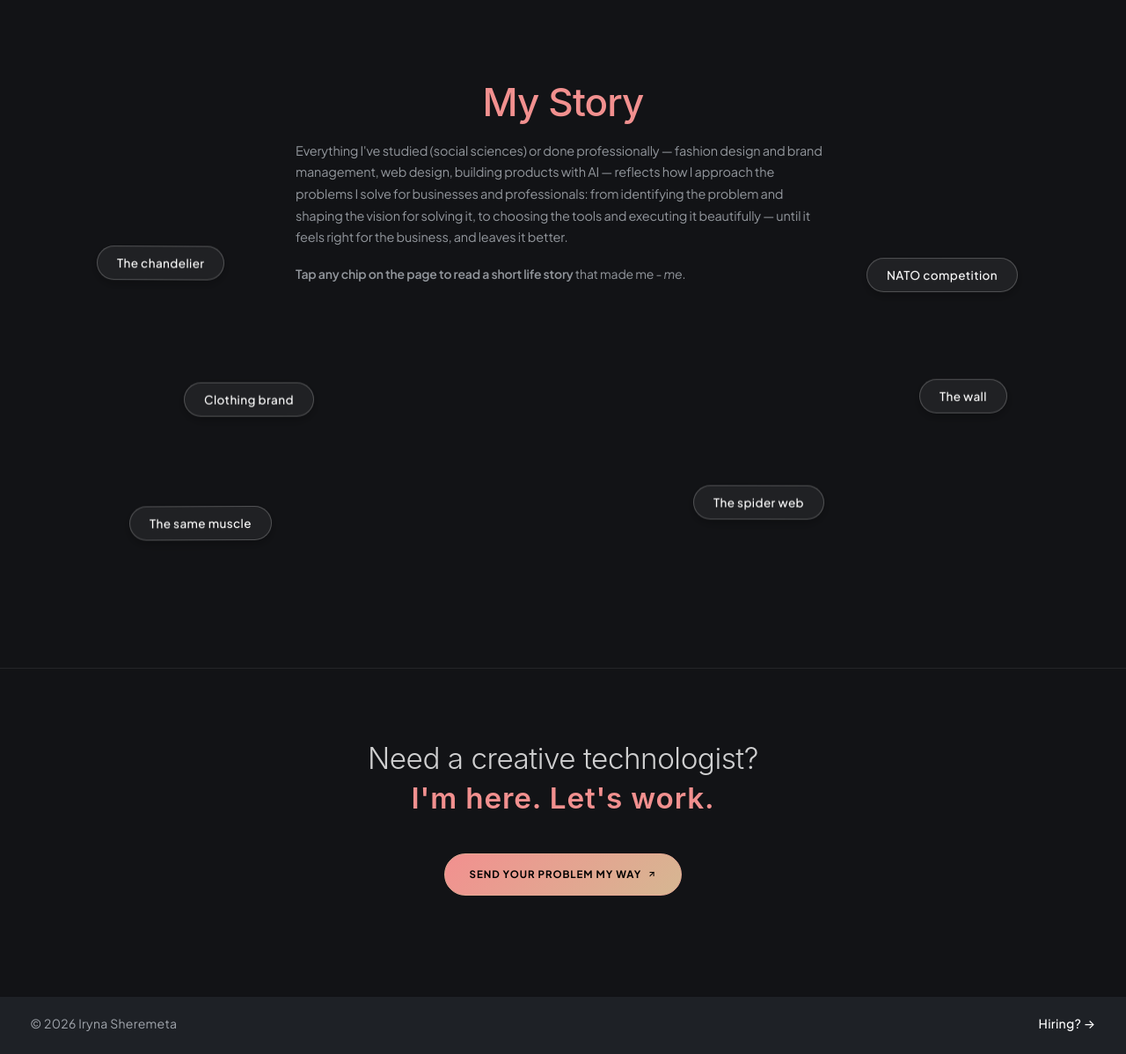
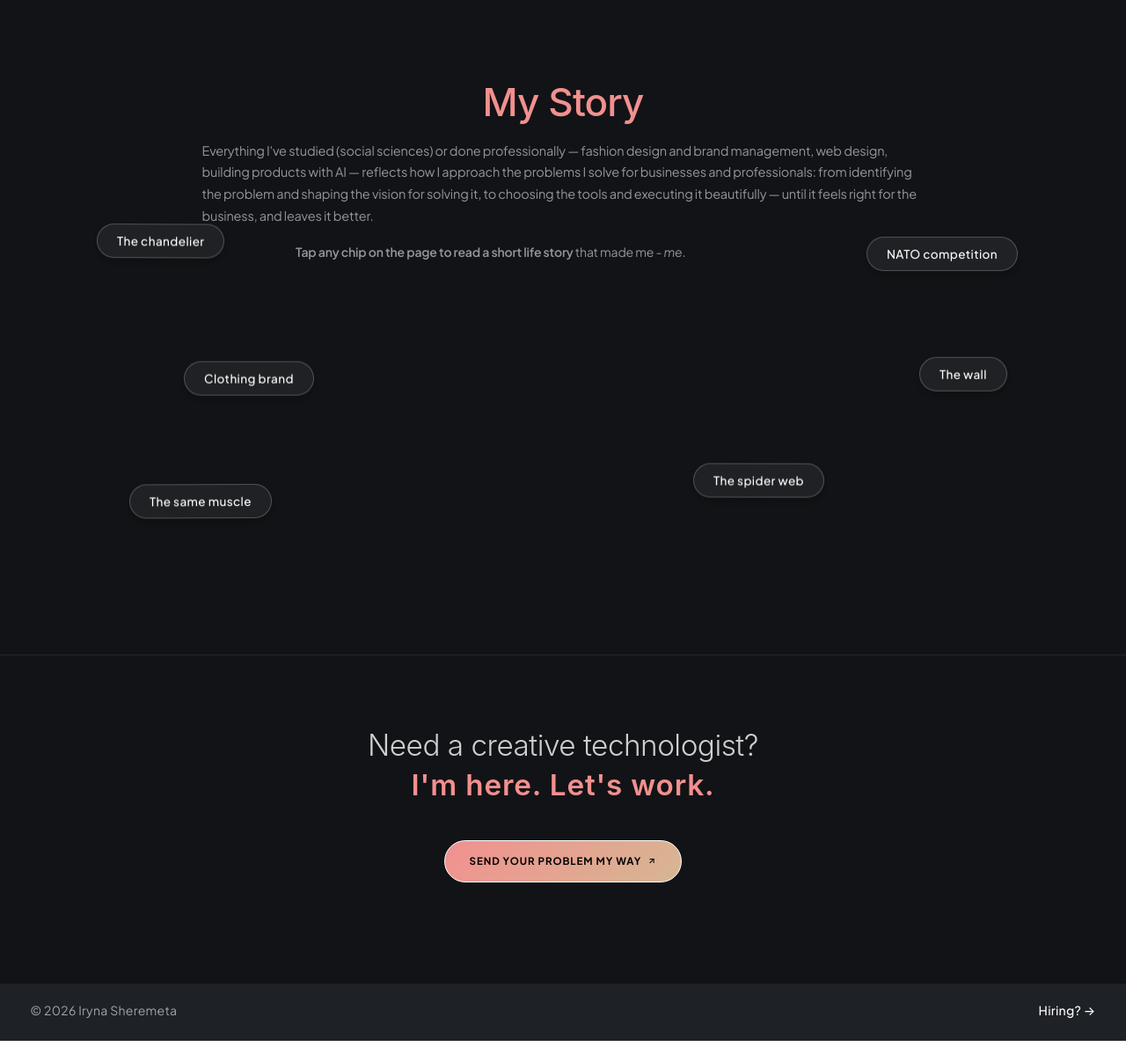
Before and after one commit to Irene2828/porfoliojuly, a Next.js app: page /about in a window 1280 px wide. Shown: the whole page at 88% size. Built offline with nearby package versions, Linux system fonts and the light colour scheme.

Commit message:
Widen About intro text by 35% and add white border to About CTA button
Updated max-width properties for various elements to improve layout and styling consistency.

```diff
--- a/src/app/about/page.css
+++ b/src/app/about/page.css
@@ -22,7 +22,7 @@
 .about-hero-intro {
   position: relative;
   width: 100%;
-  max-width: 460px;
+  max-width: 621px;
   margin: 0 auto 2.75rem auto;
   text-align: center;
   z-index: 2;
@@ -44,7 +44,7 @@
   line-height: 1.7;
   color: rgba(201, 206, 214, 0.7) !important;
   -webkit-text-fill-color: rgba(201, 206, 214, 0.7) !important;
-  max-width: 460px;
+  max-width: 621px;
   margin: 0 auto;
   text-align: left;
 }
@@ -264,12 +264,12 @@
 
   .about-hero-intro {
     position: relative;
-    max-width: 608px; /* +10% wider line width on desktop */
+    max-width: 821px; /* +35% wider line width on desktop */
     margin: 0 auto 1.75rem auto;
     flex-shrink: 0;
   }
 
-  .about-hero-desc,
+  .about-hero-desc { max-width: 821px; }
   .about-hero-cta-note {
     max-width: 608px;
   }
@@ -332,7 +332,7 @@
 @media (min-width: 768px) and (max-width: 991px) {
   .about-hero-intro {
     position: relative;
-    max-width: 410px;
+    max-width: 554px;
     margin: 0 auto 2rem auto;
   }
 
@@ -546,7 +546,7 @@
   justify-content: center !important;
   gap: 0.45rem !important;
   background: linear-gradient(315deg, #d6b792 0%, #f2908f 100%) !important;
-  border: 1px solid #e2a792 !important;
+  border: 1px solid #ffffff !important;
   color: #000000 !important;
   -webkit-text-fill-color: #000000 !important;
   font-family: var(--font-label), sans-serif !important;
@@ -569,7 +569,7 @@
 .about-cta-section .prefooter-btn-primary.face-cta:hover,
 .about-cta-section .prefooter-btn-primary:hover {
   background: linear-gradient(315deg, #ddc19e 0%, #f49c9b 100%) !important;
-  border-color: #e2a792 !important;
+  border-color: #ffffff !important;
   transform: translateY(-2px) !important;
   box-shadow: 0 8px 24px rgba(242, 144, 143, 0.28) !important;
 }
@@ -610,7 +610,7 @@
     margin: 0 auto !important;
     border-radius: 44px !important;
     background: linear-gradient(315deg, #d6b792 0%, #f2908f 100%) !important;
-    border: 1px solid #e2a792 !important;
+    border: 1px solid #ffffff !important;
     box-sizing: border-box !important;
     gap: 0.49rem !important;
   }
```
